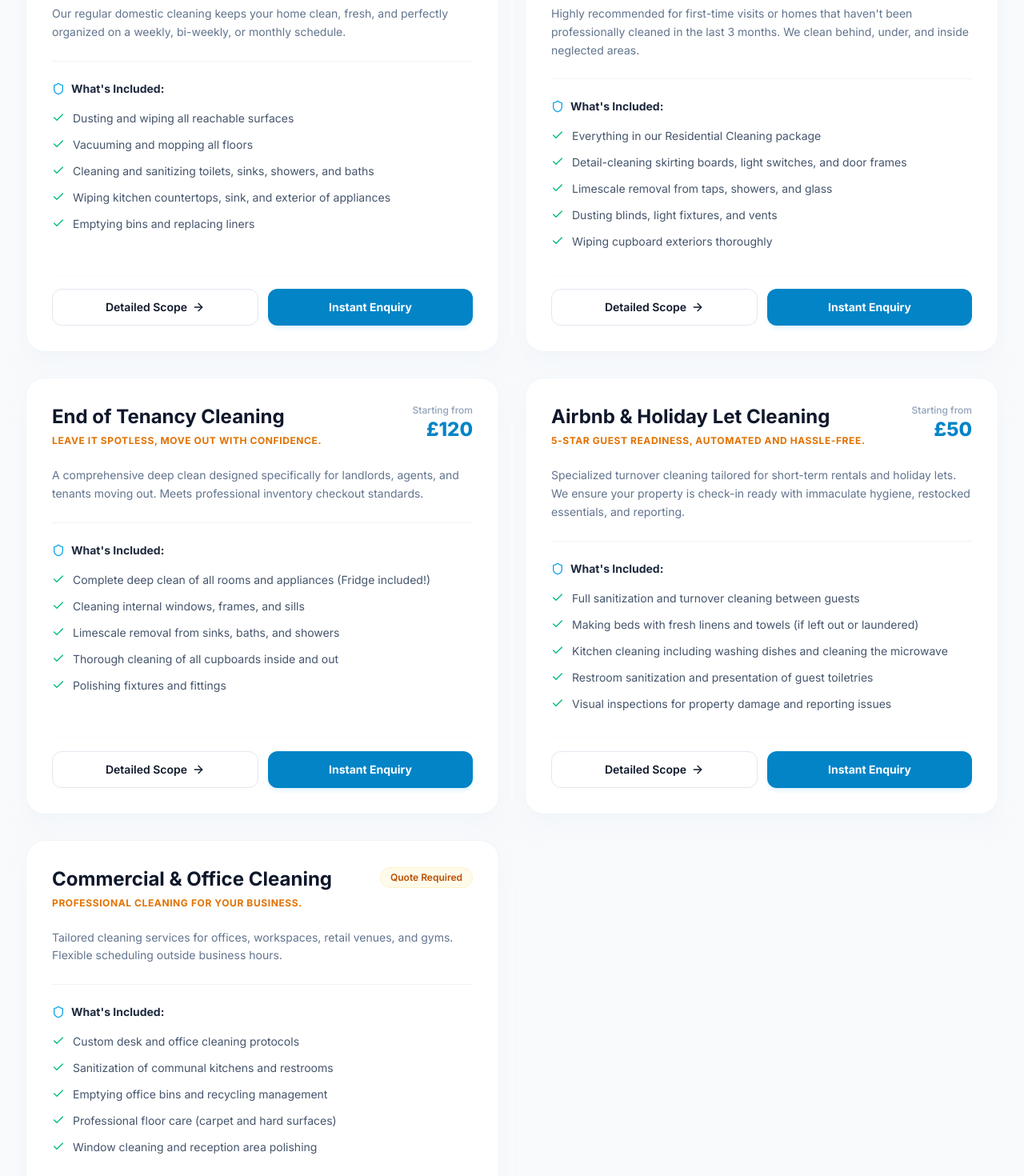
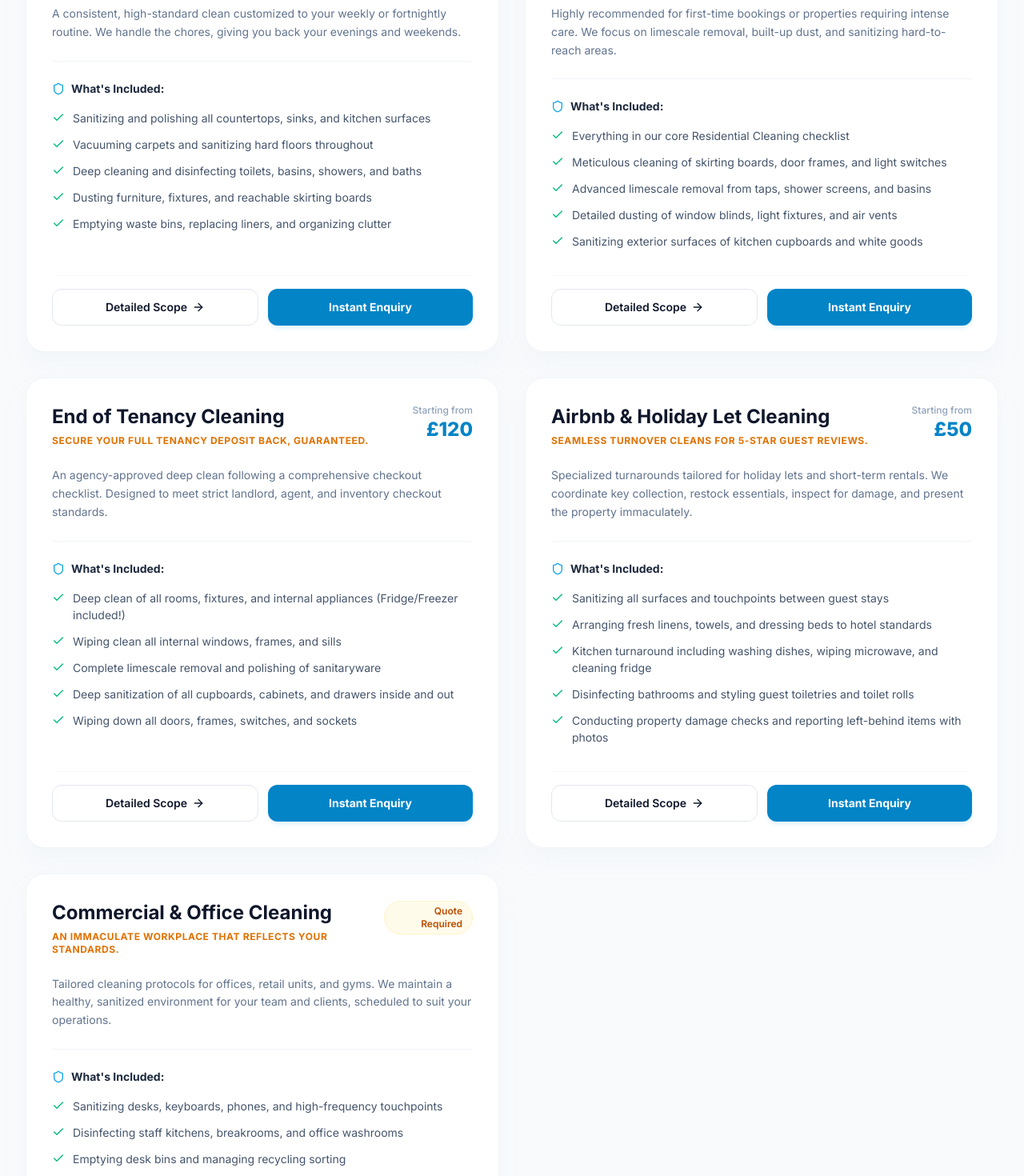
Before and after one commit to 4Buckscodes/sparklyspace, a Next.js app: page /services in a window 1280 px wide. Shown: the part 480-1950 px from the top of the page at 80% size. Built offline with nearby package versions, Linux system fonts and the light colour scheme.

Commit message:
copy: Revamp brand copywriting and trust cues across all user-facing pages

```diff
--- a/components/sections/Hero.tsx
+++ b/components/sections/Hero.tsx
@@ -12,15 +12,15 @@ export default function Hero() {
       <div className="relative z-20 max-w-7xl mx-auto px-4 sm:px-6 lg:px-8 text-center">
         {/* Trust Signal Badge */}
         <span className="inline-flex items-center gap-1.5 px-3.5 py-1.5 rounded-full text-xs font-semibold bg-sky-500/10 text-sky-300 border border-sky-500/20 mb-6 animate-fade-in-up">
-          <span>Premium Home Cleaning in Bournemouth, Poole & Christchurch</span>
+          <span>Your Trusted Local Cleaning Specialists in Bournemouth, Poole & Christchurch</span>
         </span>
 
         <h1 className="text-4xl sm:text-6xl font-extrabold tracking-tight text-white mb-6 leading-tight max-w-4xl mx-auto">
-          We Clean, So You Can Focus on <span className="text-transparent bg-clip-text bg-gradient-to-r from-sky-400 to-emerald-300">What Matters.</span>
+          Step Into a Spotless Space. <span className="text-transparent bg-clip-text bg-gradient-to-r from-sky-400 to-emerald-300">Reclaim Your Time.</span>
         </h1>
 
         <p className="text-lg sm:text-xl text-slate-300 font-light max-w-2xl mx-auto mb-10 leading-relaxed">
-          Professional, fully vetted local cleaners. Dynamic configuration, eco-friendly options, and pre-filled WhatsApp handoff for fast, hassle-free booking.
+          Professional, vetted, and fully insured cleaning specialists. Get a transparent price estimate and book via WhatsApp in under two minutes.
         </p>
 
         <div className="flex flex-col sm:flex-row justify-center items-center gap-4">
--- a/data/services.ts
+++ b/data/services.ts
@@ -26,20 +26,20 @@ export const services: ServiceItem[] = [
     id: "residential",
     name: "Residential Cleaning",
     slug: "residential-cleaning",
-    tagline: "Sparkling homes for busy lives.",
-    description: "Our regular domestic cleaning keeps your home clean, fresh, and perfectly organized on a weekly, bi-weekly, or monthly schedule.",
+    tagline: "Restore calm and order to your home.",
+    description: "A consistent, high-standard clean customized to your weekly or fortnightly routine. We handle the chores, giving you back your evenings and weekends.",
     basePrice: 40,
     pricePerBedroom: 15,
     pricePerBathroom: 15,
     minimumCharge: 50,
     isQuoteOnly: false,
     includedScope: [
-      "Dusting and wiping all reachable surfaces",
-      "Vacuuming and mopping all floors",
-      "Cleaning and sanitizing toilets, sinks, showers, and baths",
-      "Wiping kitchen countertops, sink, and exterior of appliances",
-      "Emptying bins and replacing liners",
-      "Making beds (linens changed if left out)"
+      "Sanitizing and polishing all countertops, sinks, and kitchen surfaces",
+      "Vacuuming carpets and sanitizing hard floors throughout",
+      "Deep cleaning and disinfecting toilets, basins, showers, and baths",
+      "Dusting furniture, fixtures, and reachable skirting boards",
+      "Emptying waste bins, replacing liners, and organizing clutter",
+      "Making beds with fresh linens (if laid out for the team)"
     ],
     extras: [
       { id: "oven", name: "Inside Oven", description: "Deep cleaning of grease, burnt food, and racks", price: 30 },
@@ -53,20 +53,20 @@ export const services: ServiceItem[] = [
     id: "deep-clean",
     name: "Deep Cleaning",
     slug: "deep-cleaning",
-    tagline: "A thorough, top-to-bottom reset.",
-    description: "Highly recommended for first-time visits or homes that haven't been professionally cleaned in the last 3 months. We clean behind, under, and inside neglected areas.",
+    tagline: "A thorough, top-to-bottom refresh.",
+    description: "Highly recommended for first-time bookings or properties requiring intense care. We focus on limescale removal, built-up dust, and sanitizing hard-to-reach areas.",
     basePrice: 70,
     pricePerBedroom: 25,
     pricePerBathroom: 25,
     minimumCharge: 80,
     isQuoteOnly: false,
     includedScope: [
-      "Everything in our Residential Cleaning package",
-      "Detail-cleaning skirting boards, light switches, and door frames",
-      "Limescale removal from taps, showers, and glass",
-      "Dusting blinds, light fixtures, and vents",
-      "Wiping cupboard exteriors thoroughly",
-      "Deep vacuuming along edges and under light furniture"
+      "Everything in our core Residential Cleaning checklist",
+      "Meticulous cleaning of skirting boards, door frames, and light switches",
+      "Advanced limescale removal from taps, shower screens, and basins",
+      "Detailed dusting of window blinds, light fixtures, and air vents",
+      "Sanitizing exterior surfaces of kitchen cupboards and white goods",
+      "Deep edge vacuuming along crevices and underneath reachable furniture"
     ],
     extras: [
       { id: "oven", name: "Inside Oven", description: "Deep cleaning of grease, burnt food, and racks", price: 30 },
@@ -80,20 +80,20 @@ export const services: ServiceItem[] = [
     id: "end-of-tenancy",
     name: "End of Tenancy Cleaning",
     slug: "end-of-tenancy-cleaning",
-    tagline: "Leave it spotless, move out with confidence.",
-    description: "A comprehensive deep clean designed specifically for landlords, agents, and tenants moving out. Meets professional inventory checkout standards.",
+    tagline: "Secure your full tenancy deposit back, guaranteed.",
+    description: "An agency-approved deep clean following a comprehensive checkout checklist. Designed to meet strict landlord, agent, and inventory checkout standards.",
     basePrice: 120,
     pricePerBedroom: 30,
     pricePerBathroom: 30,
     minimumCharge: 120,
     isQuoteOnly: false,
     includedScope: [
-      "Complete deep clean of all rooms and appliances (Fridge included!)",
-      "Cleaning internal windows, frames, and sills",
-      "Limescale removal from sinks, baths, and showers",
-      "Thorough cleaning of all cupboards inside and out",
-      "Polishing fixtures and fittings",
-      "Wall spot cleaning (minor scuffs)"
+      "Deep clean of all rooms, fixtures, and internal appliances (Fridge/Freezer included!)",
+      "Wiping clean all internal windows, frames, and sills",
+      "Complete limescale removal and polishing of sanitaryware",
+      "Deep sanitization of all cupboards, cabinets, and drawers inside and out",
+      "Wiping down all doors, frames, switches, and sockets",
+      "Wall spot cleaning to remove minor scuff marks and smudges"
     ],
     extras: [
       { id: "oven", name: "Inside Oven", description: "Deep cleaning of grease, burnt food, and racks", price: 30 },
@@ -105,22 +105,22 @@ export const services: ServiceItem[] = [
     id: "airbnb",
     name: "Airbnb & Holiday Let Cleaning",
     slug: "airbnb-cleaning",
-    tagline: "5-star guest readiness, automated and hassle-free.",
-    description: "Specialized turnover cleaning tailored for short-term rentals and holiday lets. We ensure your property is check-in ready with immaculate hygiene, restocked essentials, and reporting.",
+    tagline: "Seamless turnover cleans for 5-star guest reviews.",
+    description: "Specialized turnarounds tailored for holiday lets and short-term rentals. We coordinate key collection, restock essentials, inspect for damage, and present the property immaculately.",
     basePrice: 50,
     pricePerBedroom: 20,
     pricePerBathroom: 20,
     minimumCharge: 60,
     isQuoteOnly: false,
     includedScope: [
-      "Full sanitization and turnover cleaning between guests",
-      "Making beds with fresh linens and towels (if left out or laundered)",
-      "Kitchen cleaning including washing dishes and cleaning the microwave",
-      "Restroom sanitization and presentation of guest toiletries",
-      "Visual inspections for property damage and reporting issues",
-      "Checking and restocking of welcome items (tea, coffee, toilet paper)",
-      "Emptying all bins and replacing liners",
-      "Vacuuming and mopping all floors"
+      "Sanitizing all surfaces and touchpoints between guest stays",
+      "Arranging fresh linens, towels, and dressing beds to hotel standards",
+      "Kitchen turnaround including washing dishes, wiping microwave, and cleaning fridge",
+      "Disinfecting bathrooms and styling guest toiletries and toilet rolls",
+      "Conducting property damage checks and reporting left-behind items with photos",
+      "Restocking guest essentials (coffee, tea, handwash, toilet rolls)",
+      "Emptying all waste bins and replacing liners",
+      "Vacuuming and sanitizing all flooring surfaces"
     ],
     extras: [
       { id: "key-exchange", name: "Key Exchange Coordination", description: "Retrieving or dropping off keys from a secure lockbox or local point", price: 10 },
@@ -135,20 +135,20 @@ export const services: ServiceItem[] = [
     id: "commercial",
     name: "Commercial & Office Cleaning",
     slug: "commercial-cleaning",
-    tagline: "Professional cleaning for your business.",
-    description: "Tailored cleaning services for offices, workspaces, retail venues, and gyms. Flexible scheduling outside business hours.",
+    tagline: "An immaculate workplace that reflects your standards.",
+    description: "Tailored cleaning protocols for offices, retail units, and gyms. We maintain a healthy, sanitized environment for your team and clients, scheduled to suit your operations.",
     basePrice: 0,
     pricePerBedroom: 0,
     pricePerBathroom: 0,
     minimumCharge: 0,
     isQuoteOnly: true,
     includedScope: [
-      "Custom desk and office cleaning protocols",
-      "Sanitization of communal kitchens and restrooms",
-      "Emptying office bins and recycling management",
-      "Professional floor care (carpet and hard surfaces)",
-      "Window cleaning and reception area polishing",
-      "Flexible schedule (daily, weekly, after-hours)"
+      "Sanitizing desks, keyboards, phones, and high-frequency touchpoints",
+      "Disinfecting staff kitchens, breakrooms, and office washrooms",
+      "Emptying desk bins and managing recycling sorting",
+      "Vacuuming and mopping main office areas, walkways, and receptions",
+      "Polishing entrance doors, glass partitions, and waiting areas",
+      "Flexible, non-disruptive scheduling (early morning, evening, or weekend)"
     ],
     extras: []
   }
```
Also changed, not shown: app/about/page.tsx (+13 -13 lines), app/contact/page.tsx (+4 -4 lines), data/home-content.ts (+18 -18 lines).
